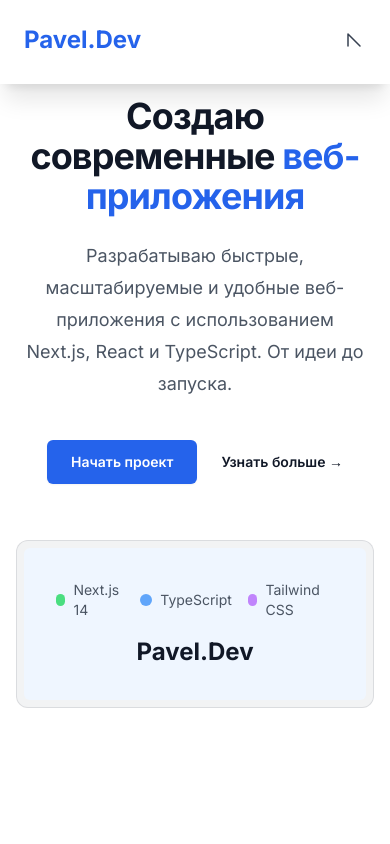
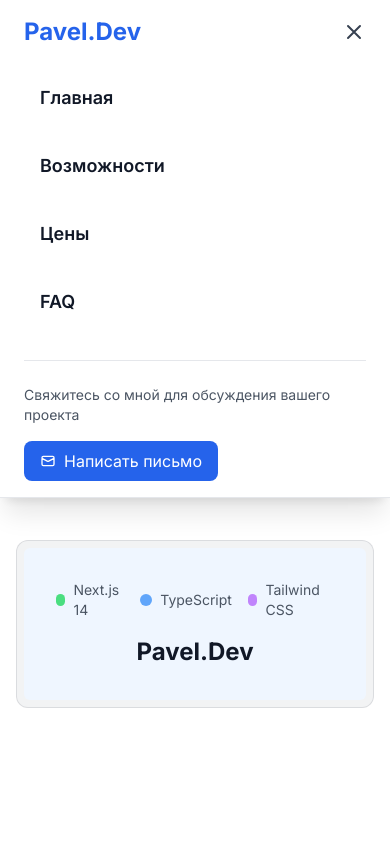
Before and after one commit to pVasylevskiy/landing, a Next.js app: page / in a window 390 px wide. Both pictures are taken after a click on the button "Открыть меню". Shown: the top 844 px of the page. Built offline with nearby package versions, Linux system fonts and the light colour scheme.

Commit message:
fix: исправлено мобильное меню - теперь выпадает сверху вниз, занимает половину экрана, исправлена иконка закрытия

```diff
--- a/src/components/Header.tsx
+++ b/src/components/Header.tsx
@@ -132,17 +132,18 @@ export default function Header() {
             />
             {/* Mobile menu */}
             <motion.div
-              initial={{ x: '100%' }}
-              animate={{ x: 0 }}
-              exit={{ x: '100%' }}
+              initial={{ y: '-100%', opacity: 0 }}
+              animate={{ y: 0, opacity: 1 }}
+              exit={{ y: '-100%', opacity: 0 }}
               transition={{ type: 'spring', damping: 25, stiffness: 200 }}
               id="mobile-menu"
-              className="fixed inset-y-0 right-0 z-50 w-full overflow-y-auto bg-white px-6 py-6 sm:max-w-sm sm:ring-1 sm:ring-gray-900/10 dark:bg-gray-900 shadow-xl"
+              className="fixed top-0 left-0 right-0 z-50 w-full bg-white dark:bg-gray-900 shadow-xl border-b border-gray-200 dark:border-gray-700"
               role="dialog"
               aria-modal="true"
               aria-label="Мобильное меню"
             >
-              <div className="flex items-center justify-between">
+              <div className="px-6 py-4">
+                <div className="flex items-center justify-between mb-6">
                   <a href="#" className="-m-1.5 p-1.5">
                     <span className="text-2xl font-bold text-primary-600 dark:text-primary-400">
                       Pavel.Dev
@@ -150,7 +151,7 @@ export default function Header() {
                   </a>
                   <button
                     type="button"
-                  className="-m-2.5 rounded-md p-2.5 text-gray-700 dark:text-gray-300"
+                    className="-m-2.5 rounded-md p-2.5 text-gray-700 dark:text-gray-300 hover:bg-gray-100 dark:hover:bg-gray-800"
                     onClick={toggleMobileMenu}
                     aria-label="Закрыть мобильное меню"
                   >
@@ -159,31 +160,46 @@ export default function Header() {
                       className="h-6 w-6"
                       fill="none"
                       viewBox="0 0 24 24"
-                    strokeWidth="1.5"
+                      strokeWidth="2"
                       stroke="currentColor"
                     >
                       <path
                         strokeLinecap="round"
                         strokeLinejoin="round"
-                      d="M6 18L6 6l12 12"
+                        d="M6 18L18 6M6 6l12 12"
                       />
                     </svg>
                   </button>
                 </div>
-              <div className="mt-6 flow-root">
-                <div className="-my-6 divide-y divide-gray-500/10">
-                  <div className="space-y-2 py-6">
+
+                {/* Navigation Links */}
+                <nav className="space-y-4">
                   {navigation.map((item) => (
                     <a
                       key={item.name}
                       href={item.href}
-                        className="-mx-3 block rounded-lg px-3 py-2 text-base font-semibold leading-7 text-gray-900 hover:bg-gray-50 dark:text-gray-100 dark:hover:bg-gray-800"
+                      className="block rounded-lg px-4 py-3 text-lg font-semibold text-gray-900 hover:bg-gray-50 dark:text-gray-100 dark:hover:bg-gray-800 transition-colors"
                       onClick={() => setMobileMenuOpen(false)}
                     >
                       {item.name}
                     </a>
                   ))}
-                  </div>
+                </nav>
+
+                {/* Additional Info */}
+                <div className="mt-8 pt-6 border-t border-gray-200 dark:border-gray-700">
+                  <p className="text-sm text-gray-600 dark:text-gray-400 mb-4">
+                    Свяжитесь со мной для обсуждения вашего проекта
+                  </p>
+                  <a
+                    href="mailto:hello@pavel.dev"
+                    className="inline-flex items-center px-4 py-2 bg-primary-600 text-white rounded-lg hover:bg-primary-500 transition-colors"
+                  >
+                    <svg className="w-4 h-4 mr-2" fill="none" stroke="currentColor" viewBox="0 0 24 24">
+                      <path strokeLinecap="round" strokeLinejoin="round" strokeWidth={2} d="M3 8l7.89 4.26a2 2 0 002.22 0L21 8M5 19h14a2 2 0 002-2V7a2 2 0 00-2-2H5a2 2 0 00-2 2v10a2 2 0 002 2z" />
+                    </svg>
+                    Написать письмо
+                  </a>
                 </div>
               </div>
             </motion.div>
```
Lines whose indentation alone changed are shown as unchanged.
